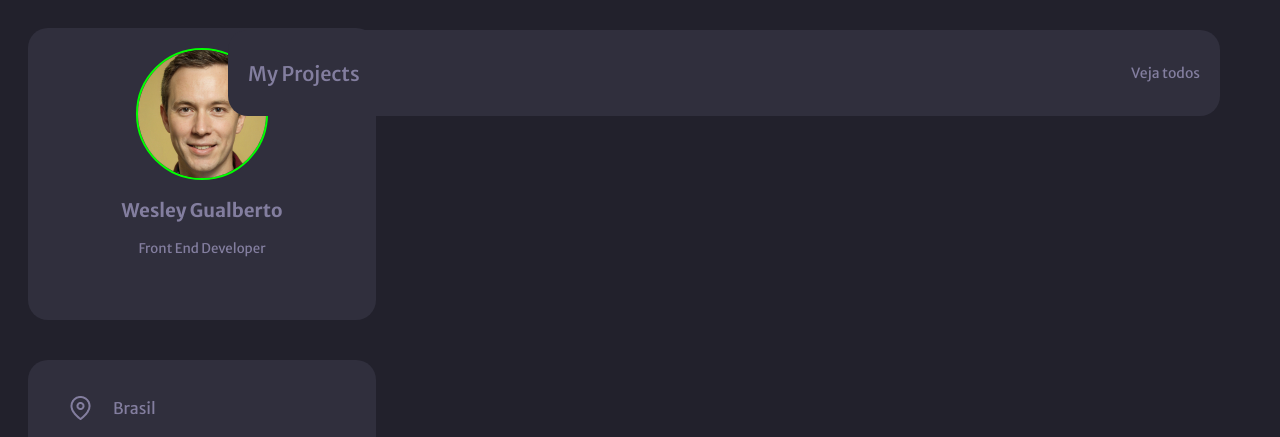
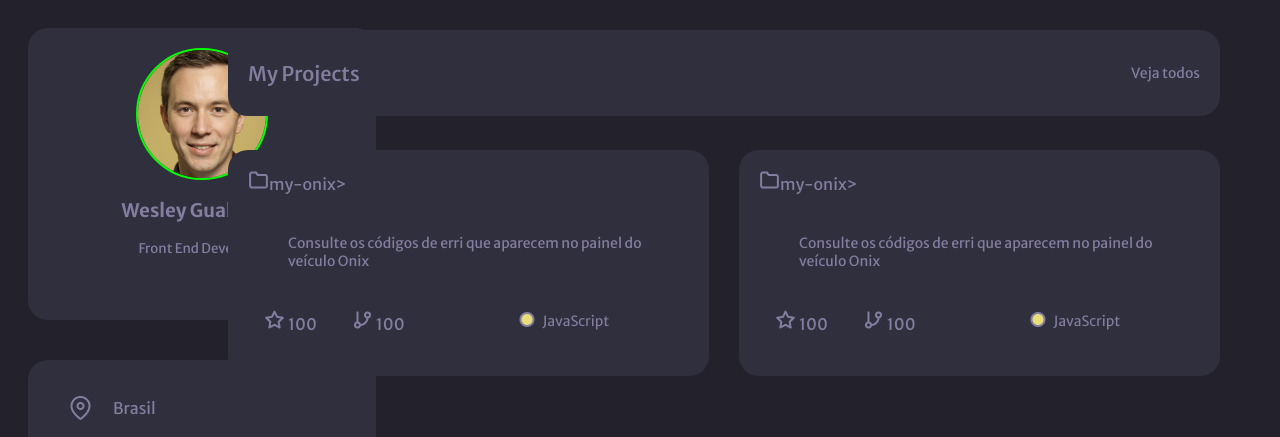
Before and after one commit to WesleyGualberto/Portifolio, a plain HTML site: page index.html in a window 1280 px wide. Shown: the top 437 px of the page. Drawn offline with Linux system fonts and the light colour scheme.

Commit message:
:zap: Added Projects area and icons

```diff
--- a/index.html
+++ b/index.html
@@ -115,6 +115,23 @@
           Veja todos</a
         >
       </div>
+      <section class="project-items">
+        <div class="project-1">
+          <img src="./style/assets/folder.png" alt="" <h4>my-onix</h4>>
+          <p>Consulte os códigos de erri que aparecem no painel do veículo Onix</p>
+          <span> <img src="./style/assets/star.png" alt=""> 100</span>
+          <span> <img src="./style/assets/git-branch.png" alt=""> 100</span>
+          <img class="js" src="./style/assets/Group 10.png" alt="">
+        </div>
+        <div class="project-2">
+          <img src="./style/assets/folder.png" alt="" <h4>my-onix</h4>>
+          <p>Consulte os códigos de erri que aparecem no painel do veículo Onix</p>
+          <span> <img src="./style/assets/star.png" alt=""> 100</span>
+          <span> <img src="./style/assets/git-branch.png" alt=""> 100</span>
+          <img class="js" src="./style/assets/Group 10.png" alt="">
+        </div>
+
+      </section>
     </main>
   </body>
 </html>
--- a/style/style.css
+++ b/style/style.css
@@ -195,3 +195,92 @@ body {
   font-size: 14px;
   font-weight: 400;
 }
+
+.project-items {
+  display: flex;
+  justify-content: space-between;
+  position: absolute;
+  top: 150px;
+  right: 30px;
+
+  color: var(--text-color);
+}
+
+.project-1 {
+  padding: 20px 0 20px 20px;
+  background-color: var(--bg-cards);
+  width: 461px;
+  height: 186px;
+  border-radius: 20px;
+  top: 150px;
+  right: 150px;
+  margin-right: 30px;
+
+  align-items: center;
+  text-align: start;
+}
+
+.project-1 h4 {
+  font-size: 16px;
+  font-weight: 700;
+  margin: 0 22px 0 16px;
+  text-align: center;
+  align-items: center;
+}
+
+.project-1 p {
+  font-size: 14px;
+  font-weight: 400;
+
+  margin: 40px;
+  align-items: center;
+  text-align: start;
+}
+
+
+.project-1 span {
+  margin: 16px;
+}
+
+.project-1 .js {
+  margin: 0 95px;
+}
+
+.project-2 {
+  padding: 20px 0 20px 20px;
+  background-color: var(--bg-cards);
+  width: 461px;
+  height: 186px;
+  border-radius: 20px;
+  top: 150px;
+  right: 150px;
+  margin-right: 30px;
+
+  align-items: center;
+  text-align: start;
+}
+
+.project-2 h4 {
+  font-size: 16px;
+  font-weight: 700;
+  margin: 0 22px 0 16px;
+  text-align: center;
+  align-items: center;
+}
+
+.project-2 p {
+  font-size: 14px;
+  font-weight: 400;
+
+  margin: 40px;
+  align-items: center;
+  text-align: start;
+}
+
+.project-2 span {
+  margin: 16px;
+}
+
+.project-2 .js {
+  margin: 0 95px;
+}
```
Also changed, not shown: style/assets/Group 10.png (added), style/assets/folder.png (added), style/assets/git-branch.png (added), style/assets/star.png (added).
